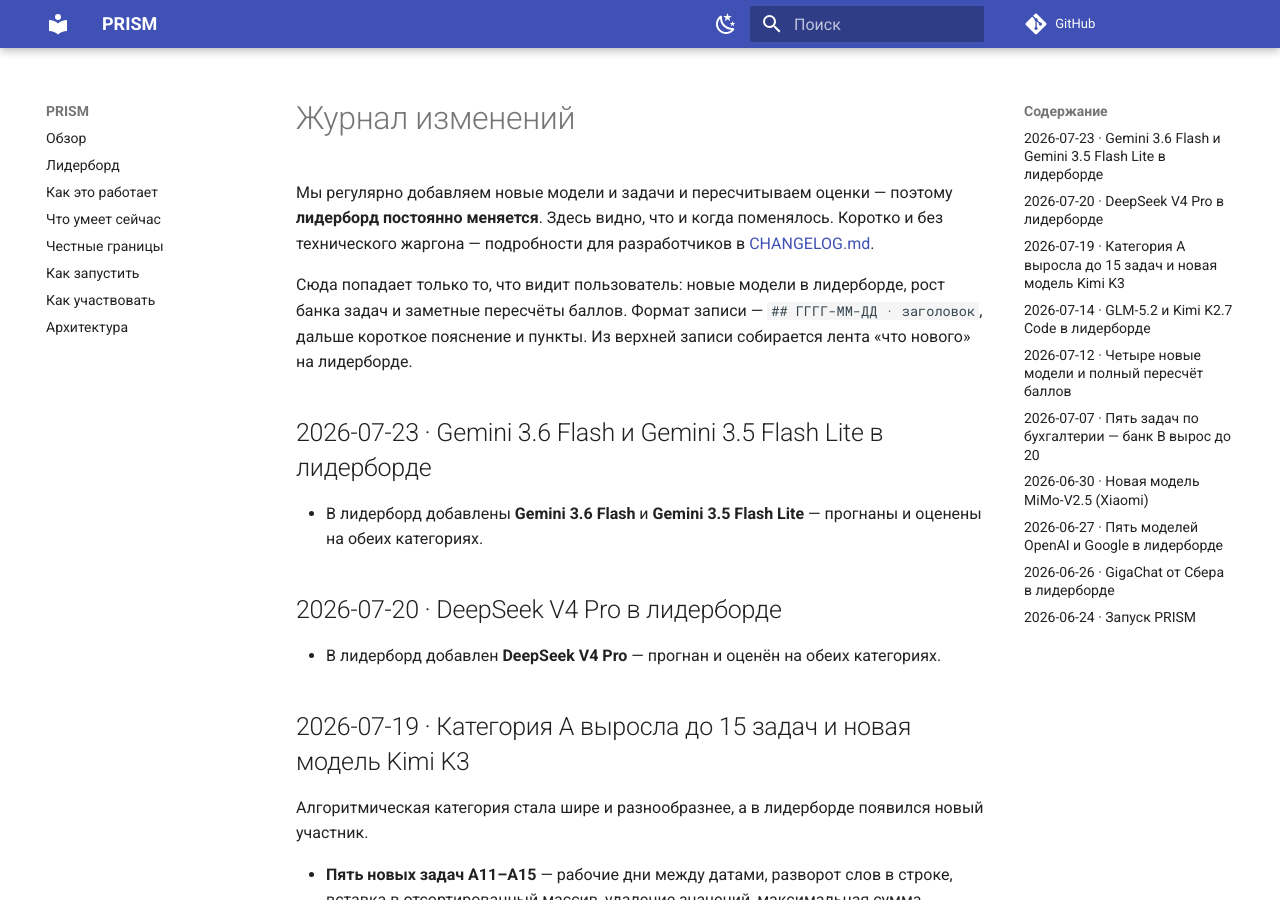
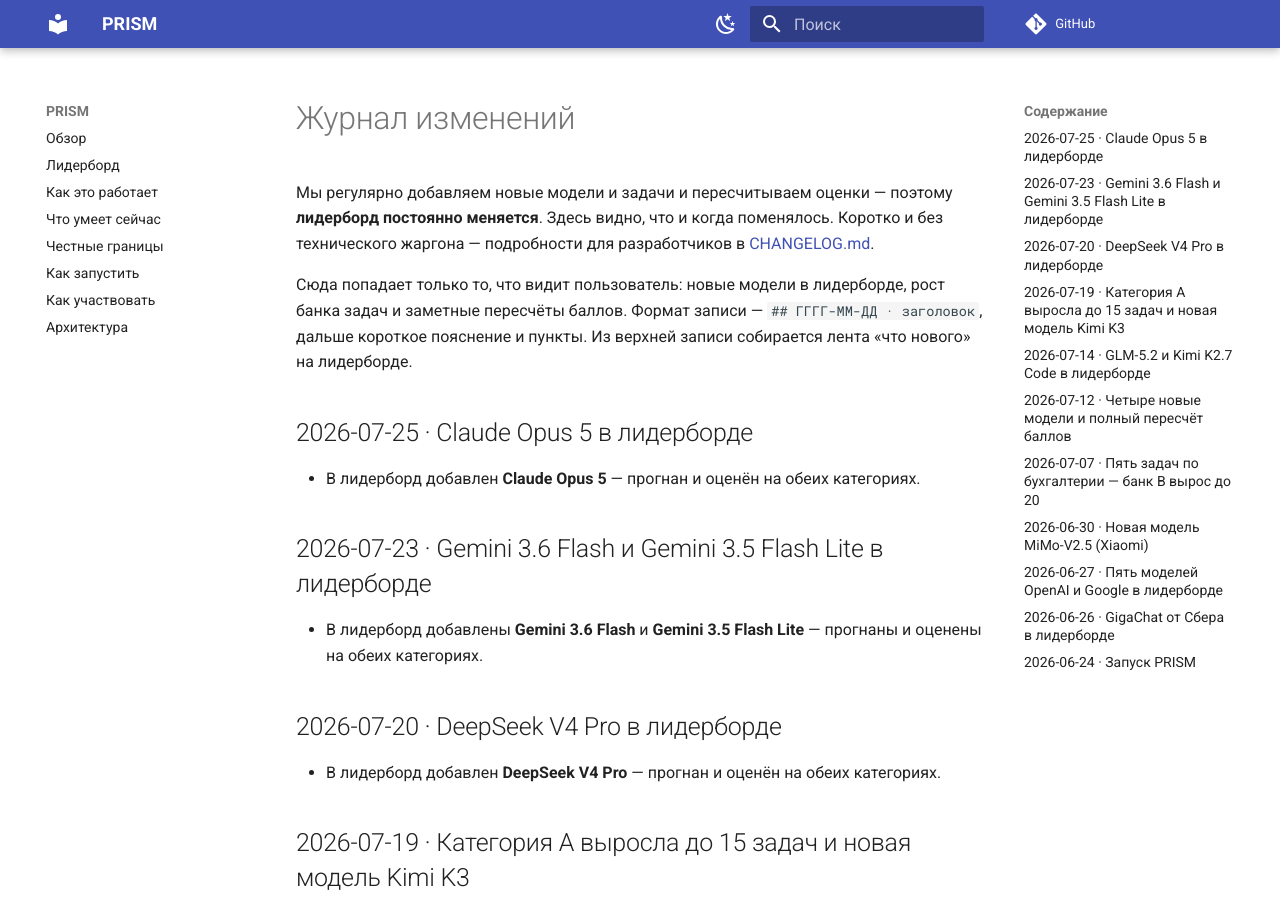
Before and after one commit to genlab-1c/prism, an MkDocs documentation site: the page built from docs/changelog.md, in a window 1280 px wide and 900 px high. Built offline with MkDocs 1.6.1 and Material for MkDocs 9.7.7, drawn with Linux system fonts in a browser that asks for light colours; comment, search, counter and statistics services are not loaded.

Commit message:
docs(changelog): add Claude Opus 5 entry
Запись журнала витрины в нейтральном стиле (по канону): 25 июля — Claude Opus 5
в лидерборде. Верхняя запись уходит в ленту «что нового» на лидерборде.

```diff
--- a/docs/changelog.md
+++ b/docs/changelog.md
@@ -13,6 +13,10 @@
 Сюда попадает только то, что видит пользователь: новые модели в лидерборде, рост банка
 задач и заметные пересчёты баллов. Формат записи — `## ГГГГ-ММ-ДД · заголовок`, дальше
 короткое пояснение и пункты. Из верхней записи собирается лента «что нового» на лидерборде.
+
+## 2026-07-25 · Claude Opus 5 в лидерборде
+
+- В лидерборд добавлен **Claude Opus 5** — прогнан и оценён на обеих категориях.
 
 ## 2026-07-23 · Gemini 3.6 Flash и Gemini 3.5 Flash Lite в лидерборде
 
```
